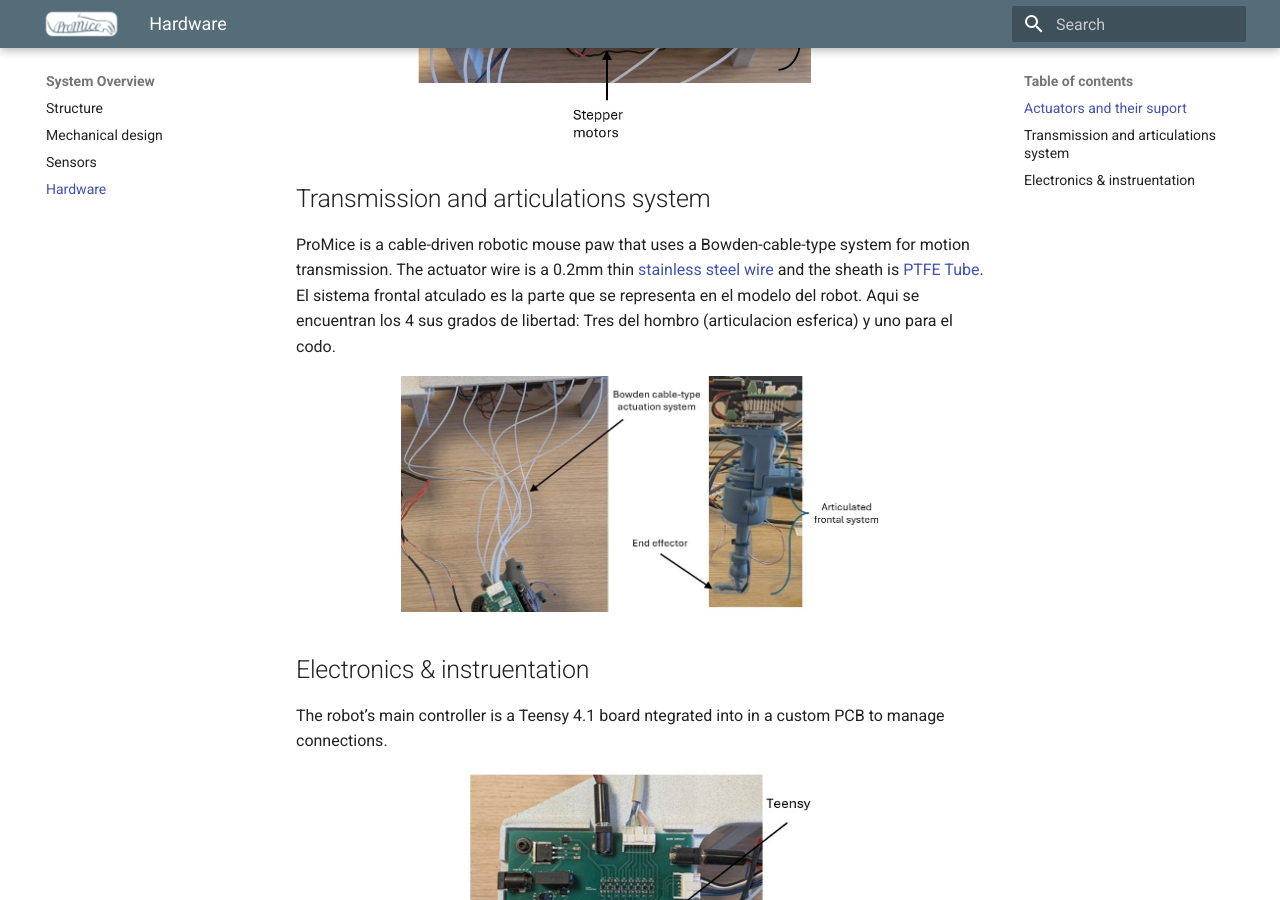
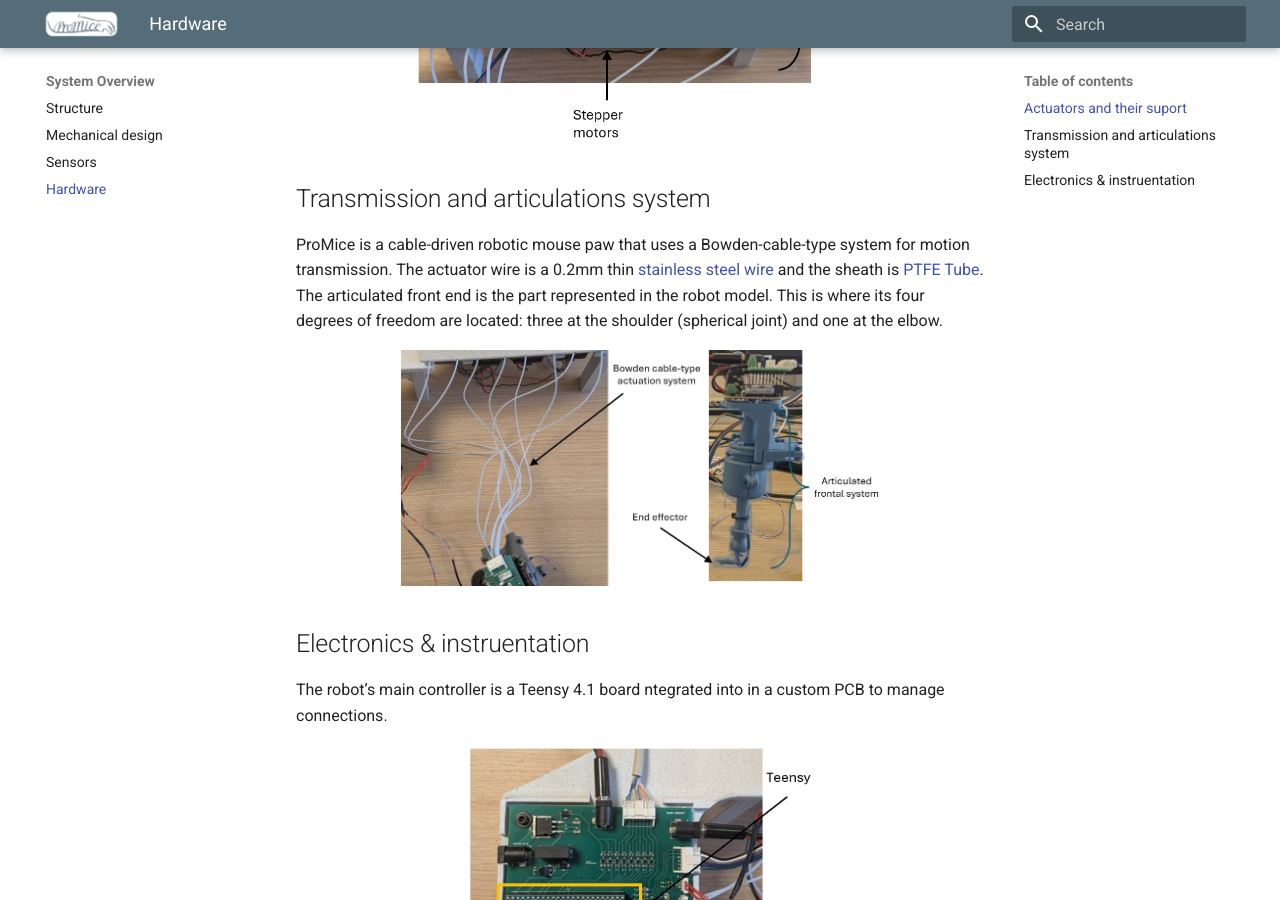
Before and after one commit to Juan-CarlosM/ProMice, an MkDocs documentation site: the page built from docs/hardware.md, in a window 1280 px wide and 900 px high, scrolled down 722 px. Built offline with MkDocs 1.6.1 and Material for MkDocs 9.7.7, drawn with Linux system fonts in a browser that asks for light colours.

Commit message:
Translate articulated front end description to English
Translated the description of the articulated front end from Spanish to English.

```diff
--- a/docs/hardware.md
+++ b/docs/hardware.md
@@ -7,7 +7,7 @@
 ![Motors and rack](images/motors_rack.jpg){ width=70% .center}
 ## Transmission and articulations system
 ProMice is a cable-driven robotic mouse paw that uses a Bowden-cable-type system for motion transmission. The actuator wire is a 0.2mm thin [stainless steel wire](https://www.filinox.com/fr/terre-mer-culture/609-o-02-mm-fil-inox-316l-v4a-14404-corde-a-piano-poli-qualite-contact-alimentaire-500-metres-3663431002356.html) and the sheath is [PTFE Tube](https://fr.vwr.com/store/product/576865/null).
-El sistema frontal atculado es la parte que se representa en el modelo del robot. Aqui se encuentran los 4 sus grados de libertad: Tres del hombro (articulacion esferica) y uno para el codo.
+The articulated front end is the part represented in the robot model. This is where its four degrees of freedom are located: three at the shoulder (spherical joint) and one at the elbow.
 
 ![Bowden actuation](images/front_bowden.jpg){ width=70% .center}
 
```
